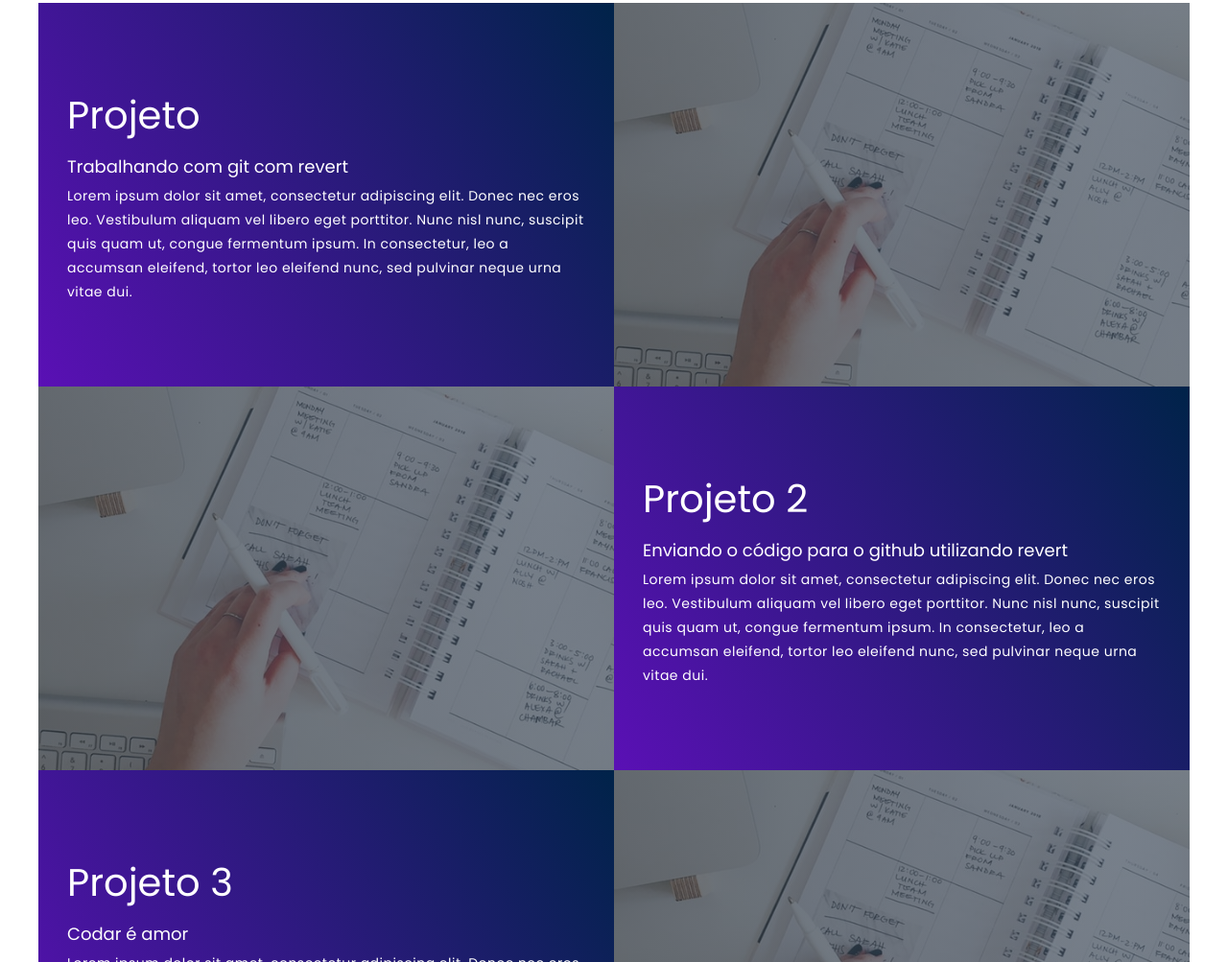
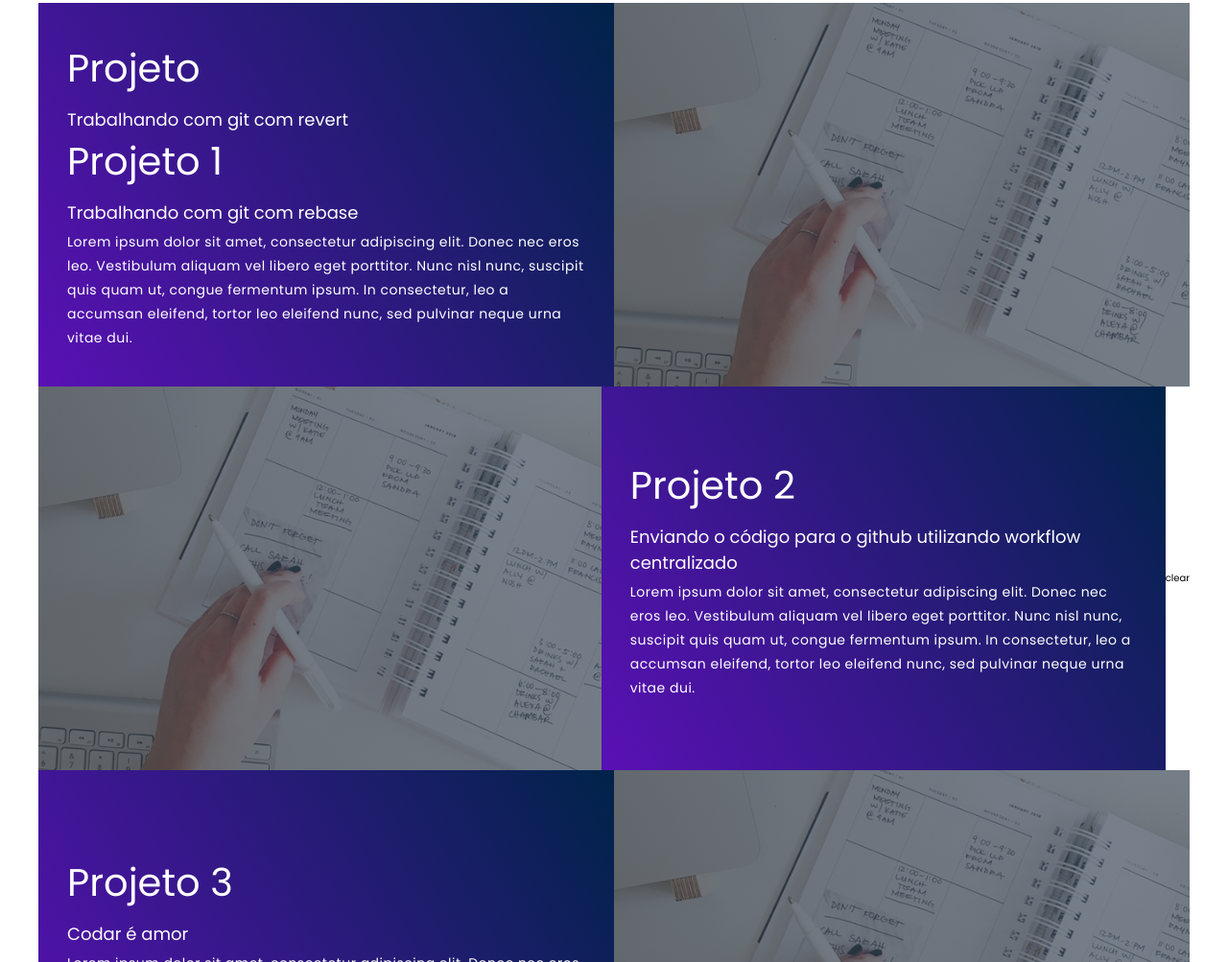
Before and after one commit to tfsilva2510/portfolio-Thiago, a plain HTML site: page index.html in a window 1280 px wide. Shown: the part 1172-2175 px from the top of the page at 96% size. Drawn offline with Linux system fonts and the light colour scheme.

Commit message:
update project 2 description

```diff
--- a/index.html
+++ b/index.html
@@ -28,8 +28,13 @@
             <div class="all-projects">
                 <div class="project-item">
                     <div class="project-info">
-                        <h1>Projeto </h1>
+
+                        <h1>Projeto</h1>
                         <h2>Trabalhando com git com revert</h2>
+
+                        <h1>Projeto 1</h1>
+                        <h2>Trabalhando com git com rebase</h2>
+
                         <p>Lorem ipsum dolor sit amet, consectetur adipiscing elit. Donec nec eros leo. Vestibulum
                             aliquam vel libero eget porttitor. Nunc nisl nunc, suscipit quis quam ut, congue fermentum
                             ipsum. In consectetur, leo a accumsan eleifend, tortor leo eleifend nunc, sed pulvinar neque
@@ -39,10 +44,10 @@
                         <img src="./img-1.png" alt="img">
                     </div>
                 </div>
-                <div class="project-item">
+                <div class="project-item">clear
                     <div class="project-info">
                         <h1>Projeto 2</h1>
-                        <h2>Enviando o código para o github utilizando revert</h2>
+                        <h2>Enviando o código para o github utilizando workflow centralizado</h2>
                         <p>Lorem ipsum dolor sit amet, consectetur adipiscing elit. Donec nec eros leo. Vestibulum
                             aliquam vel libero eget porttitor. Nunc nisl nunc, suscipit quis quam ut, congue fermentum
                             ipsum. In consectetur, leo a accumsan eleifend, tortor leo eleifend nunc, sed pulvinar neque
```
